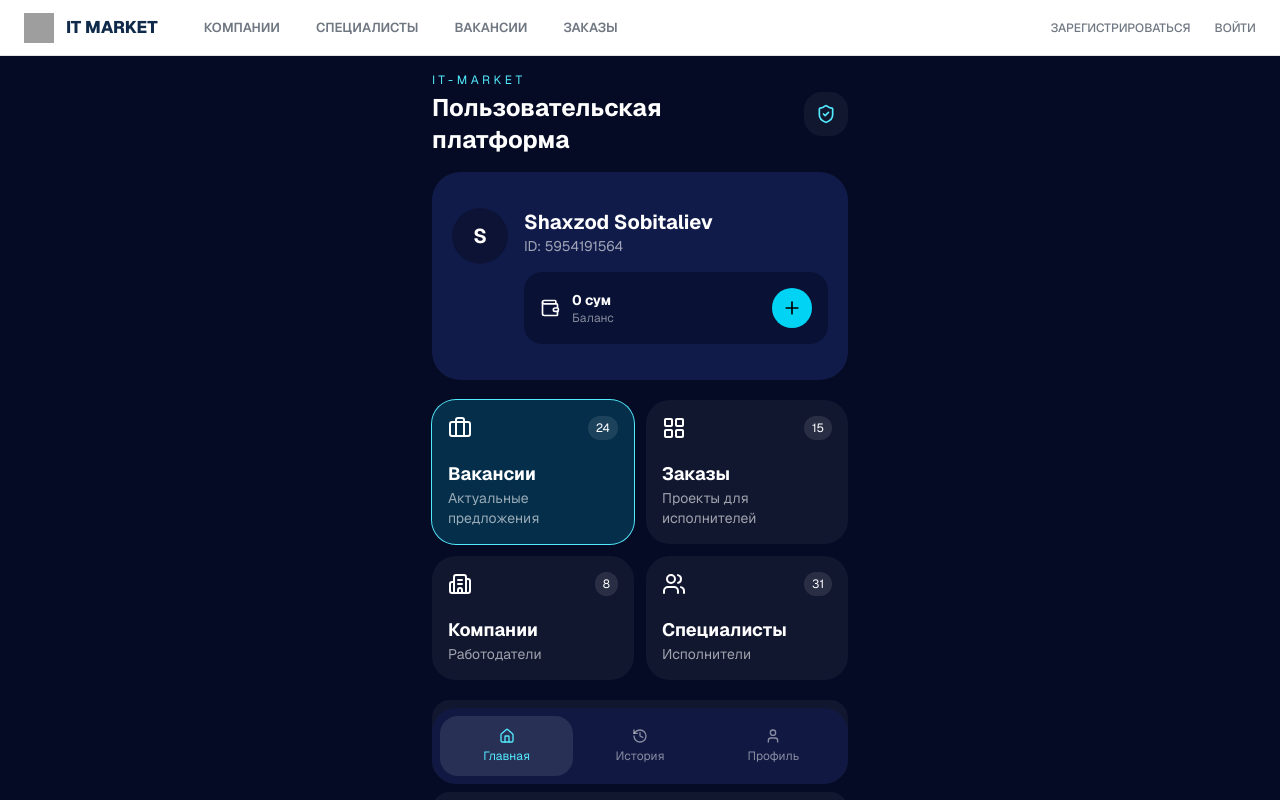
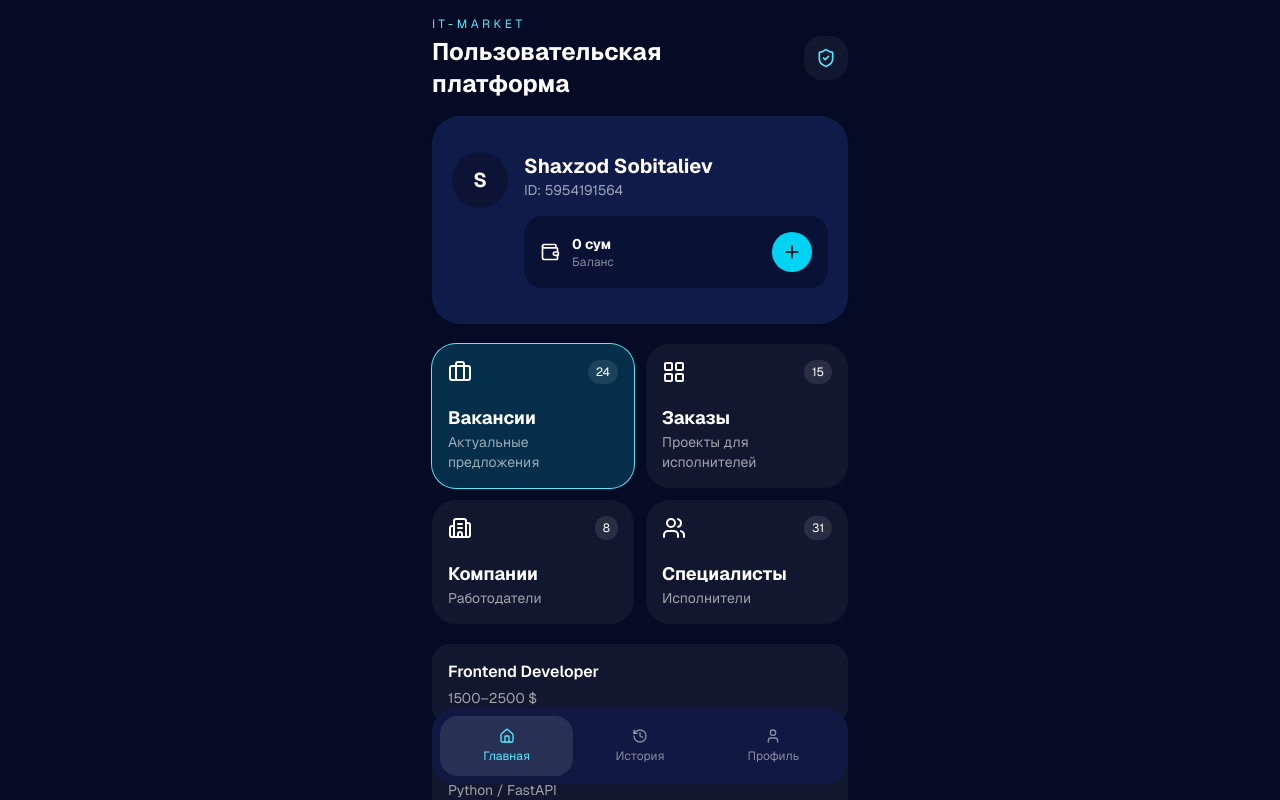
Before and after one commit to Shox-93/it-market-miniapp, a Next.js app: page / in a window 1280 px wide. Shown: the top 800 px of the page. Built offline with nearby package versions, Linux system fonts and the light colour scheme; grey boxes are pictures that could not be loaded.

Commit message:
remove desktop layout

```diff
--- a/src/app/layout.tsx
+++ b/src/app/layout.tsx
@@ -1,12 +1,12 @@
 import "../css/globals.css";
 import type { ReactNode } from "react";
-import { Navigation } from "@/layouts/navigation";
-import NextTopLoader from 'nextjs-toploader';
 import { Geist } from "next/font/google";
 import { cn } from "@/lib/utils";
 
-const geist = Geist({subsets:['latin'],variable:'--font-sans'});
-
+const geist = Geist({
+  subsets: ["latin"],
+  variable: "--font-sans",
+});
 
 export default function RootLayout({
   children,
@@ -15,9 +15,7 @@ export default function RootLayout({
 }) {
   return (
     <html lang="ru" className={cn("font-sans", geist.variable)}>
-      <body className="bg-[#f3f3f3] text-[#1e1e1e]">
-        <NextTopLoader />
-        <Navigation />
+      <body className="bg-[#050b25] text-white">
         {children}
       </body>
     </html>
```
